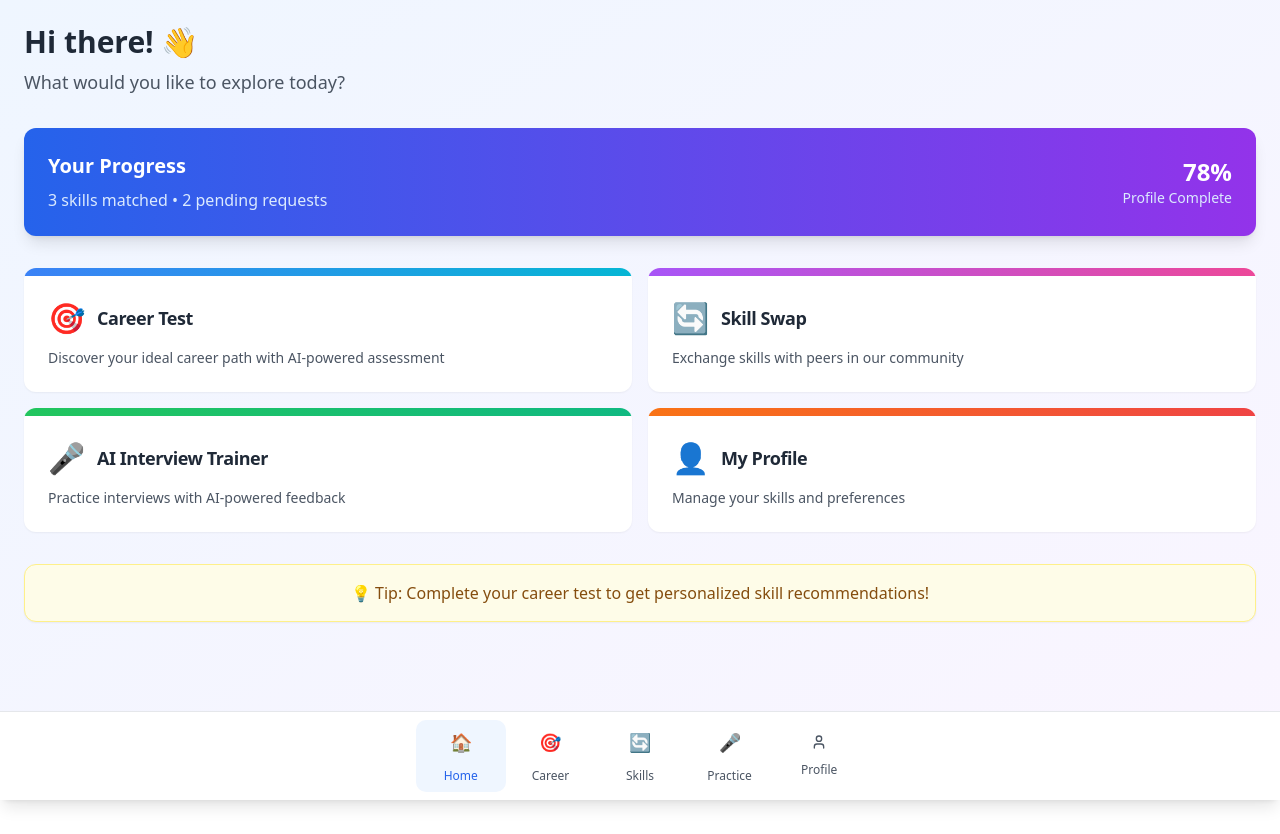
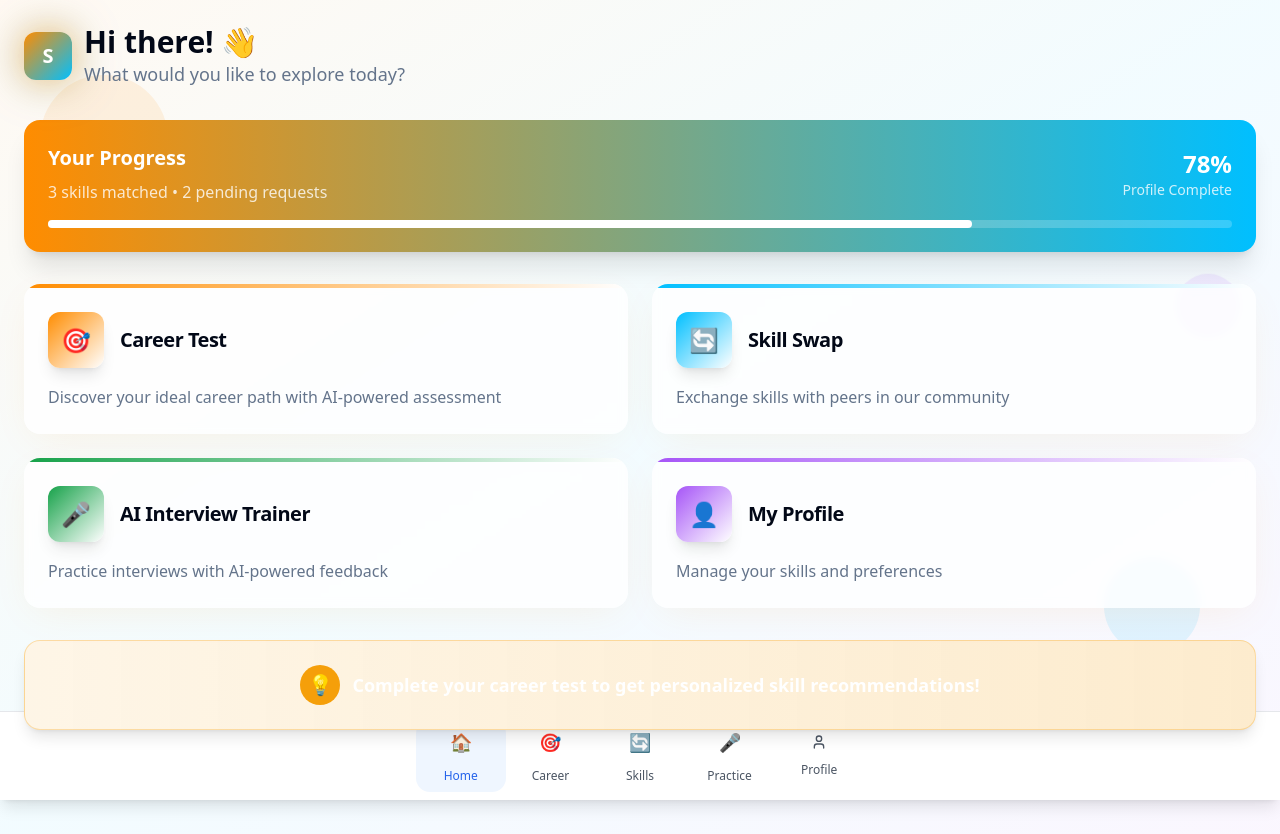
Before and after one commit to khailesh-kumar-sa/skill-it-prototype, a React (Vite) app: page /home in a window 1280 px wide. Before the commit the page ends 800 px from the top, so only its background shows below. Built offline with nearby package versions, Linux system fonts and the light colour scheme.

Commit message:
Add logo and improve UI/UX
Updated the UI/UX to be more attractive and catchy, incorporating the provided "Skill-IT" logo.

```diff
--- a/src/index.css
+++ b/src/index.css
@@ -17,26 +17,35 @@ All colors MUST be HSL.
     --popover: 0 0% 100%;
     --popover-foreground: 222.2 84% 4.9%;
 
-    --primary: 234 89% 74%;
-    --primary-foreground: 210 40% 98%;
+    /* Brand colors inspired by Skill-IT logo */
+    --primary: 33 100% 50%; /* Orange from logo */
+    --primary-foreground: 0 0% 100%;
 
     --secondary: 210 40% 96.1%;
     --secondary-foreground: 222.2 47.4% 11.2%;
 
-    --muted: 210 40% 96.1%;
+    --muted: 220 14% 96%;
     --muted-foreground: 215.4 16.3% 46.9%;
 
-    --accent: 268 83% 58%;
-    --accent-foreground: 210 40% 98%;
+    --accent: 195 100% 50%; /* Blue from logo */
+    --accent-foreground: 0 0% 100%;
 
     --destructive: 0 84.2% 60.2%;
-    --destructive-foreground: 210 40% 98%;
+    --destructive-foreground: 0 0% 100%;
 
-    --border: 214.3 31.8% 91.4%;
-    --input: 214.3 31.8% 91.4%;
-    --ring: 234 89% 74%;
+    --border: 220 13% 91%;
+    --input: 220 13% 91%;
+    --ring: 33 100% 50%;
 
-    --radius: 0.75rem;
+    --radius: 1rem;
+
+    /* Brand-specific colors */
+    --brand-orange: 33 100% 50%;
+    --brand-orange-light: 33 100% 60%;
+    --brand-orange-dark: 33 100% 40%;
+    --brand-blue: 195 100% 50%;
+    --brand-blue-light: 195 100% 60%;
+    --brand-blue-dark: 195 100% 40%;
 
     /* Premium color palette */
     --premium: 270 91% 65%;
@@ -49,16 +58,21 @@ All colors MUST be HSL.
     --warning: 38 92% 50%;
     --warning-foreground: 0 0% 100%;
 
-    /* Gradients */
-    --gradient-primary: linear-gradient(135deg, hsl(234 89% 74%), hsl(268 83% 58%));
+    /* Brand gradients inspired by logo */
+    --gradient-primary: linear-gradient(135deg, hsl(33 100% 50%), hsl(195 100% 50%));
+    --gradient-brand: linear-gradient(135deg, hsl(33 100% 50%), hsl(33 100% 60%));
+    --gradient-accent: linear-gradient(135deg, hsl(195 100% 50%), hsl(195 100% 60%));
+    --gradient-hero: linear-gradient(135deg, hsl(33 100% 50%), hsl(195 100% 50%), hsl(270 91% 65%));
+    --gradient-card: linear-gradient(135deg, hsl(33 100% 95%), hsl(195 100% 95%));
     --gradient-premium: linear-gradient(135deg, hsl(270 91% 65%), hsl(268 83% 58%));
     --gradient-success: linear-gradient(135deg, hsl(142 76% 36%), hsl(160 84% 39%));
-    --gradient-hero: linear-gradient(135deg, hsl(234 89% 74%), hsl(268 83% 58%), hsl(270 91% 65%));
 
-    /* Shadows */
+    /* Brand shadows */
+    --shadow-brand: 0 20px 60px -12px hsl(33 100% 50% / 0.25);
+    --shadow-accent: 0 20px 60px -12px hsl(195 100% 50% / 0.25);
+    --shadow-glow: 0 0 40px hsl(33 100% 50% / 0.3);
+    --shadow-elevation: 0 10px 30px -10px hsl(33 100% 50% / 0.15);
     --shadow-premium: 0 20px 60px -12px hsl(270 91% 65% / 0.25);
-    --shadow-glow: 0 0 40px hsl(270 100% 80% / 0.3);
-    --shadow-elevation: 0 10px 30px -10px hsl(234 89% 74% / 0.2);
 
     /* Animations */
     --transition-smooth: all 0.4s cubic-bezier(0.4, 0, 0.2, 1);
--- a/src/pages/Home.tsx
+++ b/src/pages/Home.tsx
@@ -12,75 +12,101 @@ const Home = () => {
       description: "Discover your ideal career path with AI-powered assessment",
       icon: "🎯",
       path: "/career-test",
-      gradient: "from-blue-500 to-cyan-500"
+      colors: "from-primary to-primary-foreground",
+      shadowColor: "shadow-brand"
     },
     {
       title: "Skill Swap",
       description: "Exchange skills with peers in our community",
       icon: "🔄",
       path: "/skill-swap",
-      gradient: "from-purple-500 to-pink-500"
+      colors: "from-accent to-accent-foreground",
+      shadowColor: "shadow-accent"
     },
     {
       title: "AI Interview Trainer",
       description: "Practice interviews with AI-powered feedback",
       icon: "🎤",
       path: "/interview-trainer",
-      gradient: "from-green-500 to-emerald-500"
+      colors: "from-success to-success-foreground",
+      shadowColor: "shadow-elevation"
     },
     {
       title: "My Profile",
       description: "Manage your skills and preferences",
       icon: "👤",
       path: "/profile",
-      gradient: "from-orange-500 to-red-500"
+      colors: "from-premium to-premium-foreground",
+      shadowColor: "shadow-premium"
     }
   ];
 
   return (
-    <div className="min-h-screen bg-gradient-to-br from-blue-50 to-purple-50 pb-20">
-      <div className="p-6">
+    <div className="min-h-screen bg-gradient-to-br from-primary/5 via-accent/5 to-premium/5 pb-20 relative overflow-hidden">
+      {/* Background decorative elements */}
+      <div className="absolute inset-0 opacity-10">
+        <div className="absolute top-20 left-10 w-32 h-32 bg-primary rounded-full animate-float"></div>
+        <div className="absolute bottom-40 right-20 w-24 h-24 bg-accent rounded-full animate-float" style={{ animationDelay: '1s' }}></div>
+        <div className="absolute top-1/3 right-10 w-16 h-16 bg-premium rounded-full animate-float" style={{ animationDelay: '2s' }}></div>
+      </div>
+
+      <div className="relative z-10 p-6">
         <div className="mb-8 animate-fade-in">
-          <h1 className="text-3xl font-bold text-gray-800 mb-2">Hi there! 👋</h1>
-          <p className="text-gray-600 text-lg">What would you like to explore today?</p>
+          <div className="flex items-center space-x-3 mb-4">
+            <div className="w-12 h-12 bg-gradient-to-br from-primary to-accent rounded-xl flex items-center justify-center shadow-lg animate-glow">
+              <span className="text-white text-xl font-bold">S</span>
+            </div>
+            <div>
+              <h1 className="text-3xl font-bold text-foreground">Hi there! 👋</h1>
+              <p className="text-muted-foreground text-lg">What would you like to explore today?</p>
+            </div>
+          </div>
         </div>
 
         <div className="space-y-4 mb-8">
-          <Card className="bg-gradient-to-r from-blue-600 to-purple-600 text-white border-0 shadow-lg animate-scale-in">
-            <CardContent className="p-6">
+          <Card className="border-0 shadow-xl overflow-hidden animate-scale-in bg-gradient-to-r from-primary to-accent">
+            <CardContent className="p-6 text-white">
               <div className="flex justify-between items-center">
                 <div>
                   <h3 className="text-xl font-bold mb-2">Your Progress</h3>
-                  <p className="text-blue-100">3 skills matched • 2 pending requests</p>
+                  <p className="text-white/80">3 skills matched • 2 pending requests</p>
                 </div>
                 <div className="text-right">
                   <div className="text-2xl font-bold">78%</div>
-                  <div className="text-sm text-blue-100">Profile Complete</div>
+                  <div className="text-sm text-white/80">Profile Complete</div>
                 </div>
+              </div>
+              <div className="mt-4 w-full bg-white/20 rounded-full h-2">
+                <div className="bg-white h-2 rounded-full" style={{ width: '78%' }}></div>
               </div>
             </CardContent>
           </Card>
         </div>
 
-        <div className="grid grid-cols-1 md:grid-cols-2 gap-4">
+        <div className="grid grid-cols-1 md:grid-cols-2 gap-6">
           {features.map((feature, index) => (
             <Card
               key={feature.path}
-              className="cursor-pointer hover:shadow-xl transition-all duration-300 border-0 overflow-hidden animate-scale-in"
-              style={{ animationDelay: `${index * 100}ms` }}
+              className="group cursor-pointer hover:shadow-2xl transition-all duration-500 border-0 overflow-hidden animate-scale-in bg-card/80 backdrop-blur-sm hover:scale-105"
+              style={{
+                animationDelay: `${index * 150}ms`,
+                boxShadow: '0 10px 40px -10px hsl(var(--primary) / 0.1)'
+              }}
               onClick={() => navigate(feature.path)}
             >
-              <div className={`h-2 bg-gradient-to-r ${feature.gradient}`} />
-              <CardHeader className="pb-3">
-                <div className="flex items-center space-x-3">
-                  <div className="text-3xl">{feature.icon}</div>
+              <div className={`h-1 bg-gradient-to-r ${feature.colors} group-hover:h-2 transition-all duration-300`} />
+              <CardHeader className="pb-4">
+                <div className="flex items-center space-x-4">
+                  <div className={`w-14 h-14 rounded-xl bg-gradient-to-br ${feature.colors} flex items-center justify-center text-2xl shadow-lg group-hover:scale-110 transition-transform duration-300`}>
+                    {feature.icon}
+                  </div>
                   <div>
-                    <CardTitle className="text-lg font-bold text-gray-800">{feature.title}</CardTitle>
+                    <CardTitle className="text-xl font-bold text-card-foreground group-hover:text-primary transition-colors duration-300">{feature.title}</CardTitle>
                   </div>
                 </div>
               </CardHeader>
               <CardContent className="pt-0">
-                <CardDescription className="text-gray-600 text-sm">
+                <CardDescription className="text-muted-foreground text-base leading-relaxed">
                   {feature.description}
                 </CardDescription>
               </CardContent>
@@ -89,9 +115,14 @@ const Home = () => {
         </div>
 
         <div className="mt-8 text-center">
-          <Card className="bg-yellow-50 border-yellow-200">
-            <CardContent className="p-4">
-              <p className="text-yellow-800 font-medium">💡 Tip: Complete your career test to get personalized skill recommendations!</p>
+          <Card className="bg-gradient-to-r from-warning/10 to-warning/20 border-warning/30 shadow-lg">
+            <CardContent className="p-6">
+              <div className="flex items-center justify-center space-x-3">
+                <div className="w-10 h-10 bg-warning rounded-full flex items-center justify-center">
+                  <span className="text-xl">💡</span>
+                </div>
+                <p className="text-warning-foreground font-semibold text-lg">Complete your career test to get personalized skill recommendations!</p>
+              </div>
             </CardContent>
           </Card>
         </div>
--- a/tailwind.config.ts
+++ b/tailwind.config.ts
@@ -51,6 +51,15 @@ export default {
 				card: {
 					DEFAULT: 'hsl(var(--card))',
 					foreground: 'hsl(var(--card-foreground))'
+				},
+				// Brand colors from Skill-IT logo
+				brand: {
+					orange: 'hsl(var(--brand-orange))',
+					'orange-light': 'hsl(var(--brand-orange-light))',
+					'orange-dark': 'hsl(var(--brand-orange-dark))',
+					blue: 'hsl(var(--brand-blue))',
+					'blue-light': 'hsl(var(--brand-blue-light))',
+					'blue-dark': 'hsl(var(--brand-blue-dark))'
 				},
 				premium: {
 					DEFAULT: 'hsl(var(--premium))',
@@ -107,7 +116,9 @@ export default {
 				'pulse-glow': 'pulse-glow 2s ease-in-out infinite',
 				'scale-in': 'scale-in 0.5s ease-out',
 				'fade-in': 'fade-in 0.6s ease-out',
-				'slide-up': 'slide-up 0.5s ease-out'
+				'slide-up': 'slide-up 0.5s ease-out',
+				'bounce-subtle': 'bounce-subtle 2s ease-in-out infinite',
+				'glow': 'glow 2s ease-in-out infinite alternate'
 			},
 			keyframes: {
 				'gradient': {
@@ -133,6 +144,14 @@ export default {
 				'slide-up': {
 					'0%': { transform: 'translateY(100%)' },
 					'100%': { transform: 'translateY(0)' }
+				},
+				'bounce-subtle': {
+					'0%, 100%': { transform: 'translateY(-5%)' },
+					'50%': { transform: 'translateY(0)' }
+				},
+				'glow': {
+					'0%': { boxShadow: '0 0 20px hsl(var(--brand-orange) / 0.3)' },
+					'100%': { boxShadow: '0 0 40px hsl(var(--brand-orange) / 0.6), 0 0 60px hsl(var(--brand-blue) / 0.3)' }
 				}
 			}
 		}
```
Also changed, not shown: src/pages/AdminLogin.tsx (+4 -3 lines), src/pages/UserLogin.tsx (+4 -3 lines), public/lovable-uploads/28853c5c-d089-4b72-8e98-d1916c208b25.png (added).
